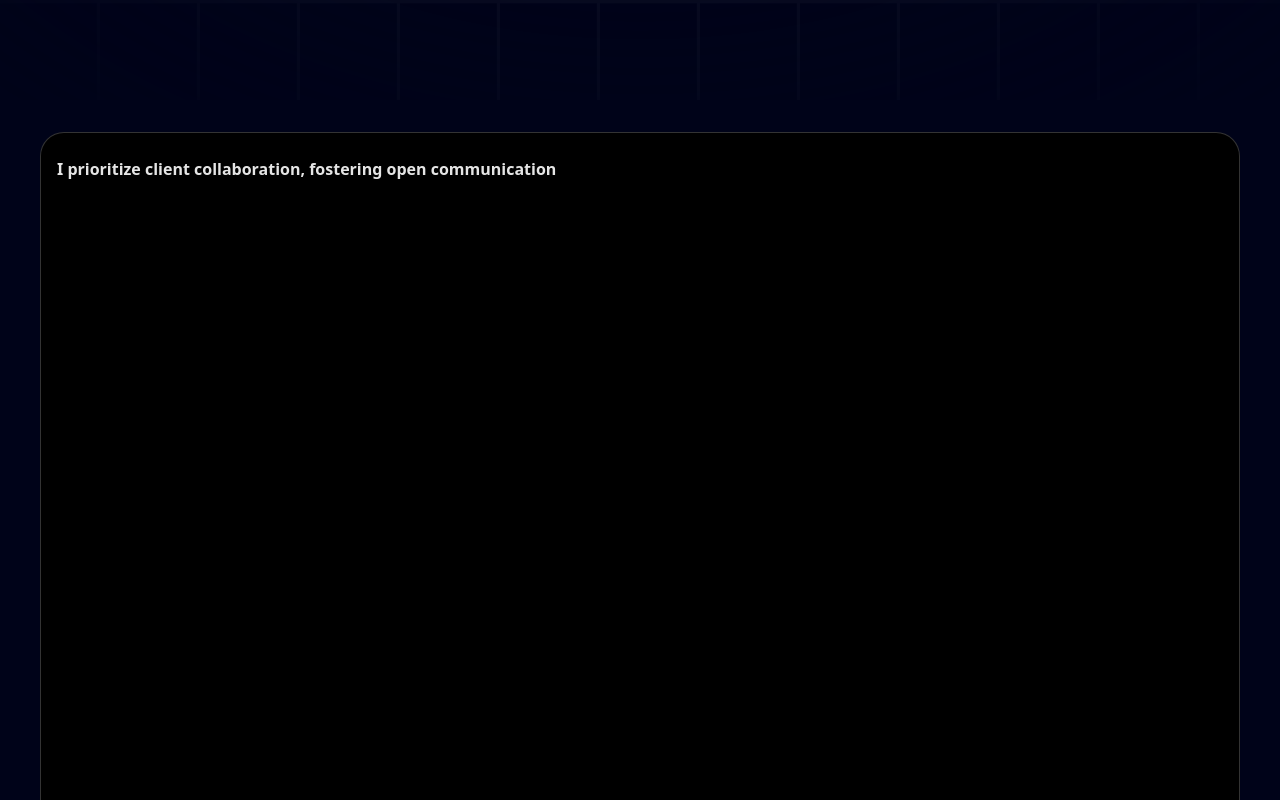
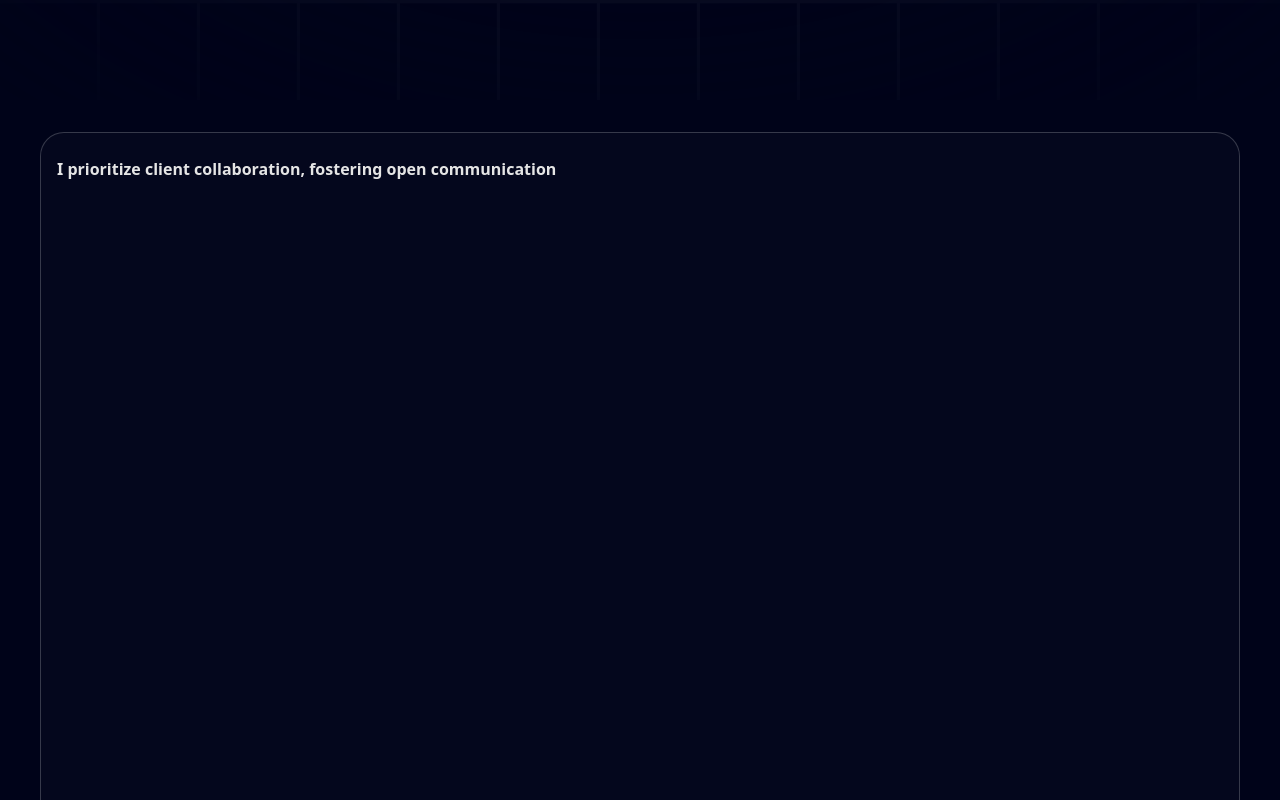
Before and after one commit to Imshivam1/Portfolio, a Next.js app: page / in a window 1280 px wide. Shown: the part 700-1500 px from the top of the page. Built offline with nearby package versions, Linux system fonts and the light colour scheme.

Commit message:
added customs

```diff
--- a/components/Grid.tsx
+++ b/components/Grid.tsx
@@ -8,13 +8,14 @@
     <section id='about'> {/* Section for the grid, identified by 'about' */}
         <BentoGrid> {/* BentoGrid serves as the container for the grid items */}
             {/* Mapping over the array of items to dynamically create grid elements */}
-            {gridItems.map((item) => (
+            {gridItems.map(({id, title, description, className, img, imgClassName, titleClassName, spareImg}) => (
                 <BentoGridItem
-                id={item.id} // Each BentoGridItem gets a unique ID
-                key={item.id} // React key to ensure uniqueness for each rendered item
-                title={item.title} // Passing title as a prop to BentoGridItem
-                description={item.description} // Passing description as a prop to BentoGridItem
-                className={item.className}
+                id={id} // Each BentoGridItem gets a unique ID
+                key={id} // React key to ensure uniqueness for each rendered item
+                title={title} // Passing title as a prop to BentoGridItem
+                description={description} // Passing description as a prop to BentoGridItem
+                className={className}
+                img={img}
                 />
             ))}
         </BentoGrid>
--- a/components/ui/BentoGrid.tsx
+++ b/components/ui/BentoGrid.tsx
@@ -26,16 +26,22 @@
   className,     // Optional className prop to style each item
   title,         // The title for the grid item
   description,   // Description for the grid item
-  header,        // Optional header element (can be an image, icon, etc.)
-  icon,          // Optional icon element to display in the grid item
   id,            // Required ID for each grid item, for uniqueness
+  img,
+  imgClassName,
+  titleClassName,
+  spareImg,
 }: {
   className?: string;  // className is optional and expects a string
   title?: string | React.ReactNode;  // Title can be a string or React node
   description?: string | React.ReactNode;  // Description can be a string or React node
   header?: React.ReactNode;  // Header can be any React node
   icon?: React.ReactNode;  // Icon can be any React node
-  id: number,  // ID is required and must be a number
+  id?: number;  // ID is required and must be a number
+  img?: string;
+  imgClassName?: string;
+  titleClassName?: string;
+  spareImg?: string;
 }) => {
   return (
     <div
@@ -44,10 +50,12 @@
         "row-span-1 relative rounded-3xl group/bento hover:shadow-xl transition duration-200 shadow-input dark:shadow-none p-4 dark:bg-black dark:border-white/[0.2] bg-white border border-transparent justify-between flex flex-col space-y-4",
         className // Merges any custom className passed via props
       )}
+      style={{
+        background: 'rgb(4,7,29)',
+        backgroundColor: 'gradient...'
+      }}
     >
-      {header} {/* Optional header (can be an image or a custom element) */}
       <div className="group-hover/bento:translate-x-2 transition duration-200">
-        {icon} {/* Optional icon displayed at the top */}
         <div className="font-sans font-bold text-neutral-600 dark:text-neutral-200 mb-2 mt-2">
           {title} {/* Title of the grid item */}
         </div>
```
